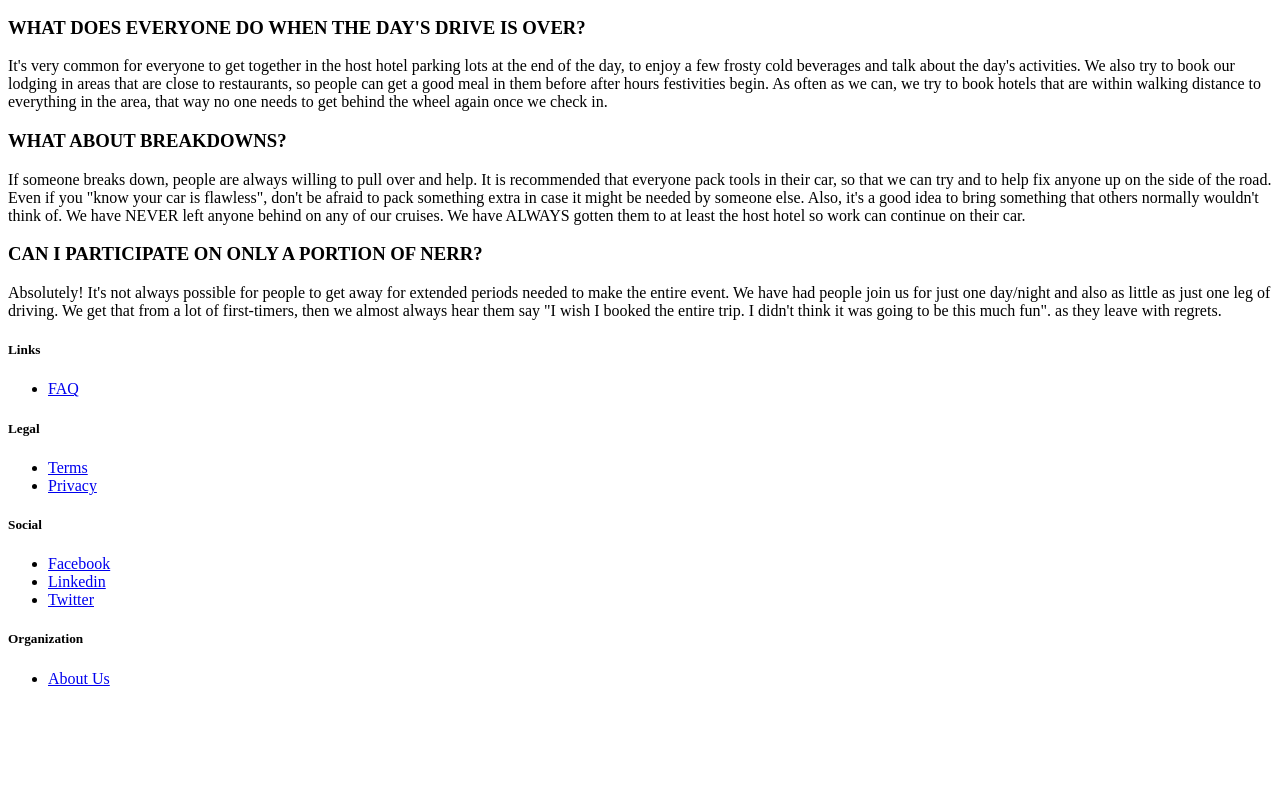
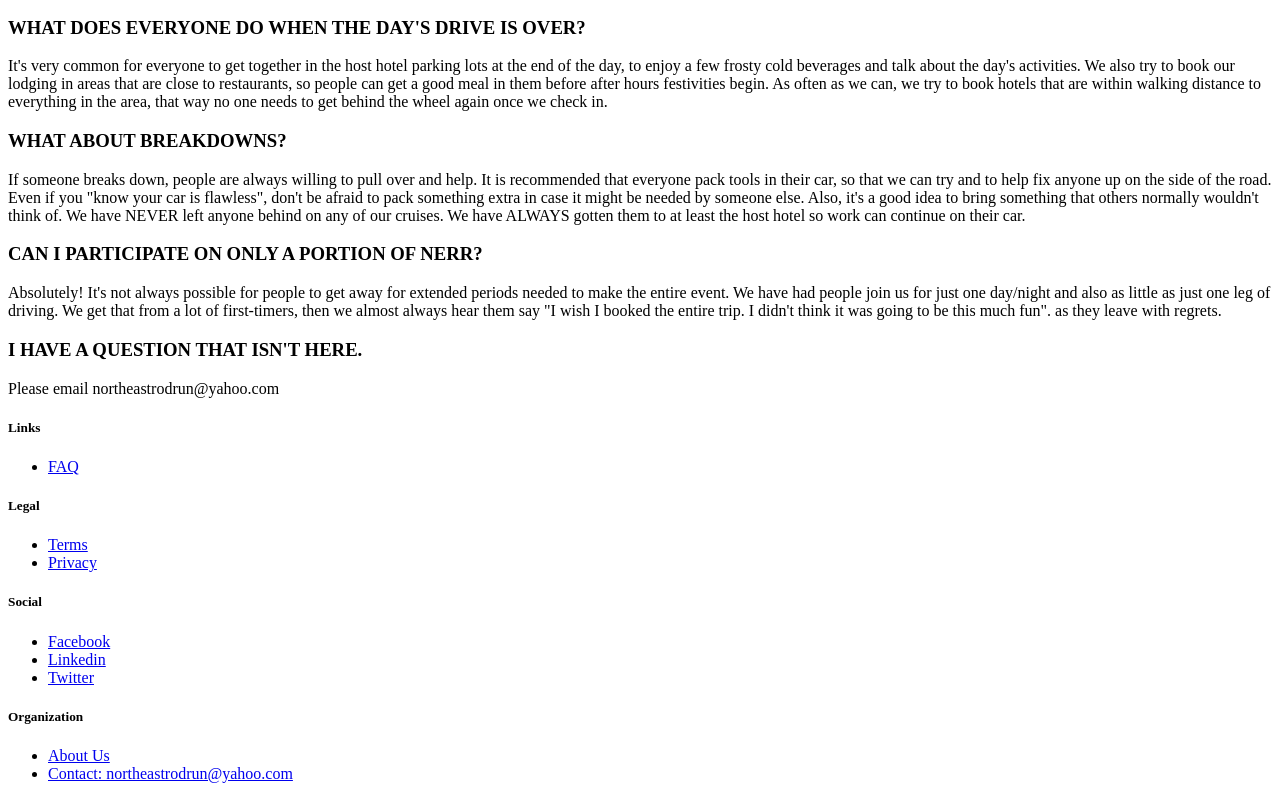
Before and after one commit to Jimbomoso/northEastRodRun, a Next.js app in the folder web/: page /faq in a window 1280 px wide. Shown: the part 1801-2600 px from the top of the page. Before the commit the page ends 2505 px from the top, so only its background shows below. Built offline with nearby package versions, Linux system fonts and the light colour scheme.

Commit message:
Adds contact to faq and footer. Makes about link in footer work. Changes events page headings to just say events

```diff
--- a/web/components/footer.js
+++ b/web/components/footer.js
@@ -15,23 +15,6 @@ export default function Footer() {
                   <a className="hover:underline text-gray-600 hover:text-orange-500">FAQ</a>
                 </Link>
               </li>
-
-              {/* <li className="mt-2">
-                <a
-                  href="#"
-                  className="hover:underline text-gray-600 hover:text-orange-500"
-                >
-                  Help
-                </a>
-              </li>
-              <li className="mt-2">
-                <a
-                  href="#"
-                  className="hover:underline text-gray-600 hover:text-orange-500"
-                >
-                  Support
-                </a>
-              </li> */}
             </ul>
           </div>
           <div className="w-full md:w-1/4 text-center md:text-left">
@@ -89,20 +72,20 @@ export default function Footer() {
             <ul className="mb-4">
               <li className="mt-2">
                 <a
-                  href="#"
+                  href="/about"
                   className="hover:underline text-gray-600 hover:text-orange-500"
                 >
                   About Us
                 </a>
               </li>
-              {/* <li className="mt-2">
+              <li className="mt-2">
                 <a
                   href="#"
                   className="hover:underline text-gray-600 hover:text-orange-500"
                 >
-                  Contact
+                  Contact: northeastrodrun@yahoo.com
                 </a>
-              </li> */}
+              </li>
             </ul>
           </div>
         </div>
--- a/web/components/intro.js
+++ b/web/components/intro.js
@@ -2,7 +2,7 @@
   return (
     <section className="flex-col md:flex-row flex items-center md:justify-between mt-16 mb-16 md:mb-12">
       <h1 className="text-6xl md:text-8xl font-bold tracking-tighter leading-tight md:pr-8">
-        Next Event:
+        Events:
       </h1>
       <h4 className="text-center md:text-left text-lg mt-5 md:pl-8">
         Click any event for details
--- a/web/components/more-stories.js
+++ b/web/components/more-stories.js
@@ -3,9 +3,9 @@ import PostPreview from '../components/post-preview'
 export default function MoreStories({ posts }) {
   return (
     <section>
-      <h2 className="mb-8 text-6xl md:text-7xl font-bold tracking-tighter leading-tight">
+      {/* <h2 className="mb-8 text-6xl md:text-7xl font-bold tracking-tighter leading-tight">
         Past events:
-      </h2>
+      </h2> */}
       <div>
         {posts.map((post) => (
           <PostPreview
--- a/web/pages/faq.js
+++ b/web/pages/faq.js
@@ -263,6 +263,12 @@ export default function Faq() {
                   booked the entire trip. I didn't think it was going to be this
                   much fun". as they leave with regrets.
                 </p>
+                <h3 className="py-5 font-bold">
+                  I HAVE A QUESTION THAT ISN'T HERE.
+                </h3>
+                <p className="p-2 text-gray-600 mb-8">
+                  Please email northeastrodrun@yahoo.com
+                </p>
               </div>
             </div>
           </section>
```
Also changed, not shown: web/pages/events.js (+0 -31 lines).
